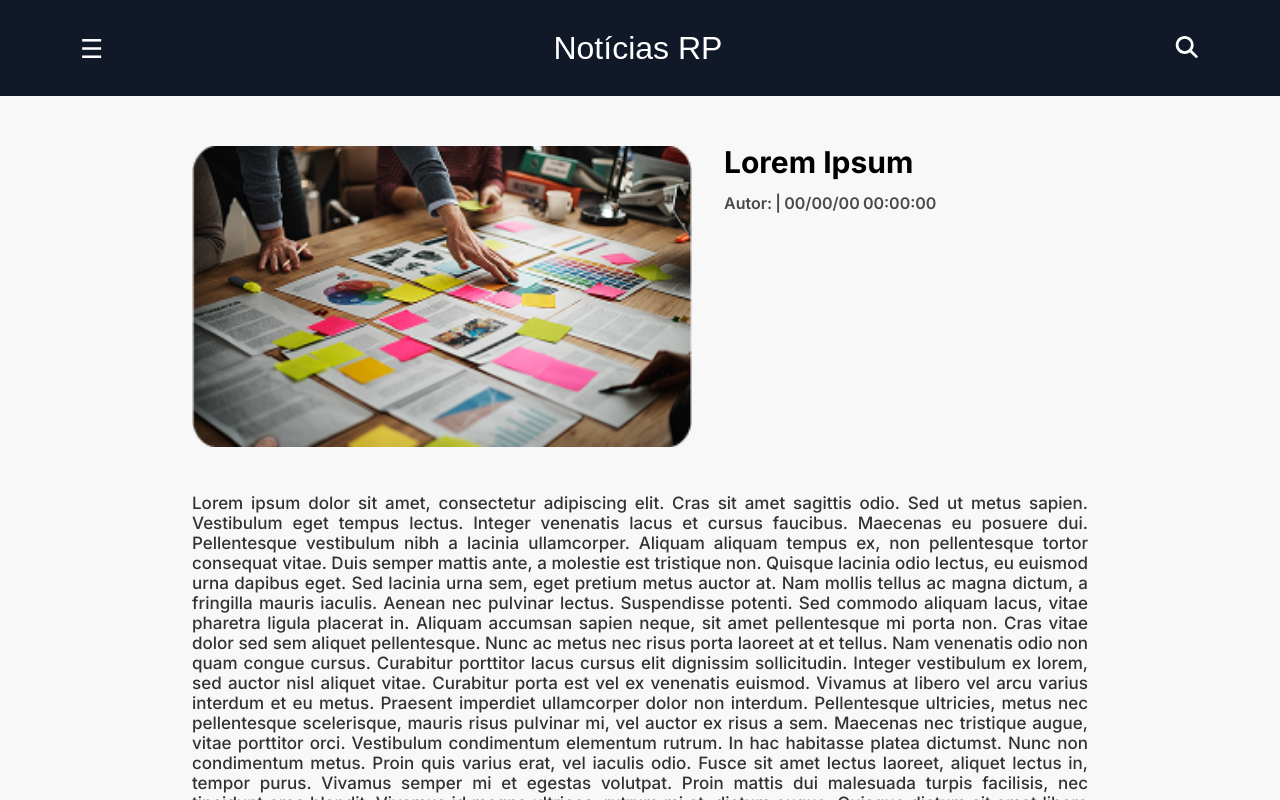
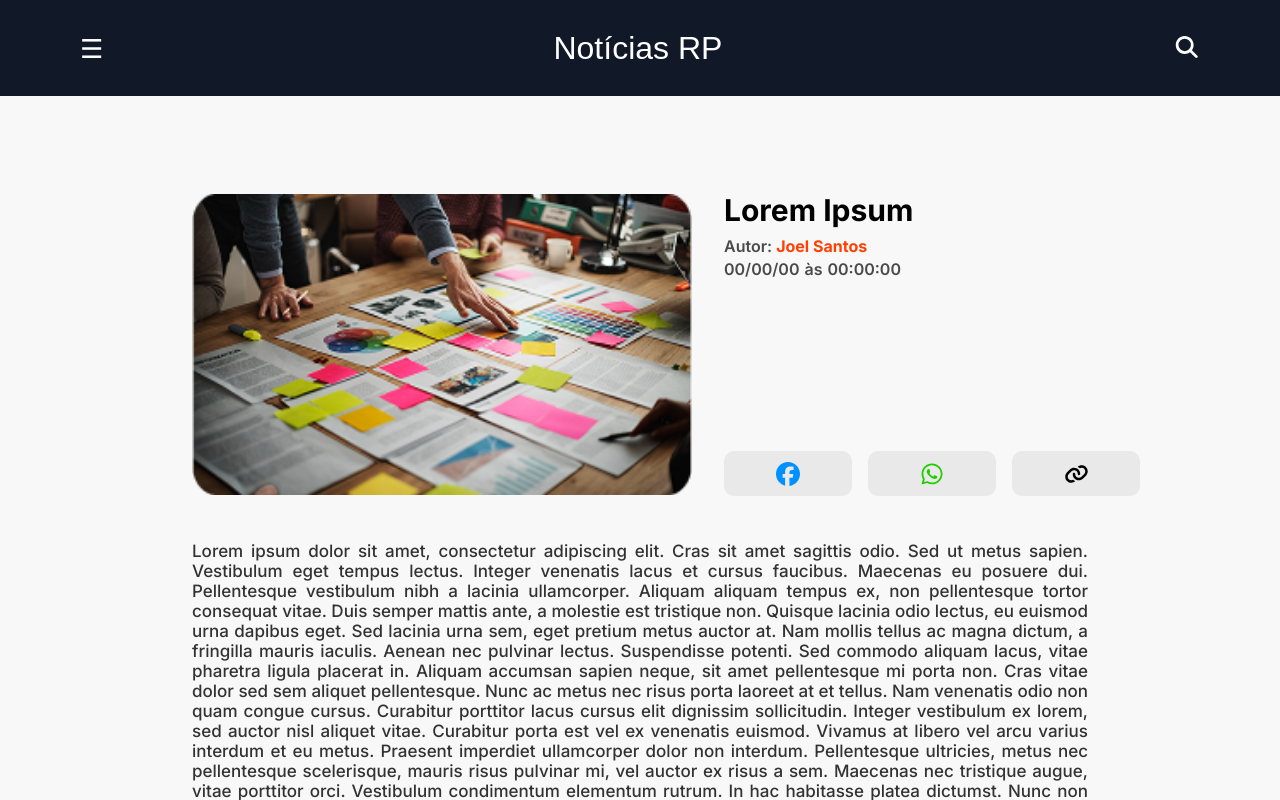
Before and after one commit to 01EmComp/portal-noticias, a React (Vite) app: page /news in a window 1280 px wide. Shown: the top 800 px of the page. Built offline with nearby package versions, Linux system fonts and the light colour scheme; a web font is replaced by a local one.

Commit message:
[style] add more style for news page

```diff
--- a/src/Pages/News/News.css
+++ b/src/Pages/News/News.css
@@ -19,12 +19,36 @@
 .news-container .header .about {
   display: flex;
   flex-direction: column;
+  justify-content: space-between;
+}
+
+.news-container .header .about .title-and-author {
+  display: flex;
+  flex-direction: column;
   gap: 0.5rem;
+}
+
+.news-container .header .about .author-and-time .author p span {
+  color: var(--secundary-color);
+  font-weight: 700;
+}
+
+.news-container .header .about .author-and-time .date {
+  display: flex;
+}
+
+.news-container .header .about .author-and-time .date p:nth-child(2) {
+  margin: 0 5px;
 }
 
 .news-container .header .about .author-and-time {
   display: flex;
+  flex-direction: column;
   gap: 0.2rem;
+}
+
+.news-container .header .about .social-links {
+  display: none;
 }
 
 .news-container .header .about h2 {
@@ -80,7 +104,7 @@
 
 @media screen and (min-width: 1024px) {
   .news-container {
-    padding: 3rem 0rem 4rem;
+    padding: 6rem 0rem 6rem;
     gap: 2.5rem;
   }
 
@@ -95,6 +119,24 @@
 
   .news-container .header .about {
     gap: 0.8rem;
+    height: 19rem;
+  }
+
+  .news-container .header .about .social-links {
+    display: flex;
+    align-items: center;
+    justify-content: flex-start;
+    gap: 1rem;
+  }
+
+  .news-container .header .about .social-links div {
+    display: flex;
+    align-items: center;
+    justify-content: center;
+    width: 8rem;
+    height: 2.8rem;
+    background-color: rgba(0, 0, 0, 0.06);
+    border-radius: 10px;
   }
 
   .news-container .header .image {
--- a/src/Pages/News/News.jsx
+++ b/src/Pages/News/News.jsx
@@ -1,4 +1,10 @@
 import { useState } from "react";
+
+// Font Awesome Icon's
+import { FontAwesomeIcon } from "@fortawesome/react-fontawesome";
+import { faFacebook } from "@fortawesome/free-brands-svg-icons";
+import { faWhatsapp } from "@fortawesome/free-brands-svg-icons";
+import { faLink } from "@fortawesome/free-solid-svg-icons";
 
 // Image
 import img from "/src/Assets/Images/Welcome-mensage.png";
@@ -15,12 +21,37 @@ function Contact() {
     <div className="news-container">
       <section className="header">
         <div className="about">
-          <h2>Lorem Ipsum</h2>
-          <div className="author-and-time">
-            <p>Autor:</p>
-            <span>|</span>
-            <p>00/00/00</p>
-            <p>00:00:00</p>
+          <div className="title-and-author">
+            <h2>Lorem Ipsum</h2>
+            <div className="author-and-time">
+              <div className="author">
+                <p>
+                  Autor: <span>Joel Santos</span>
+                </p>
+              </div>
+              <div className="date">
+                <p>00/00/00</p>
+                <p>às</p>
+                <p>00:00:00</p>
+              </div>
+            </div>
+          </div>
+          <div className="social-links">
+            <div className="facebook">
+              <FontAwesomeIcon
+                icon={faFacebook}
+                style={{ color: "#0091ff", fontSize: "24px" }}
+              />
+            </div>
+            <div className="whatsapp">
+              <FontAwesomeIcon
+                icon={faWhatsapp}
+                style={{ color: "#22cc00", fontSize: "24px" }}
+              />
+            </div>
+            <div className="link">
+              <FontAwesomeIcon icon={faLink} style={{ fontSize: "20px" }} />
+            </div>
           </div>
         </div>
         <div className="image">
```
